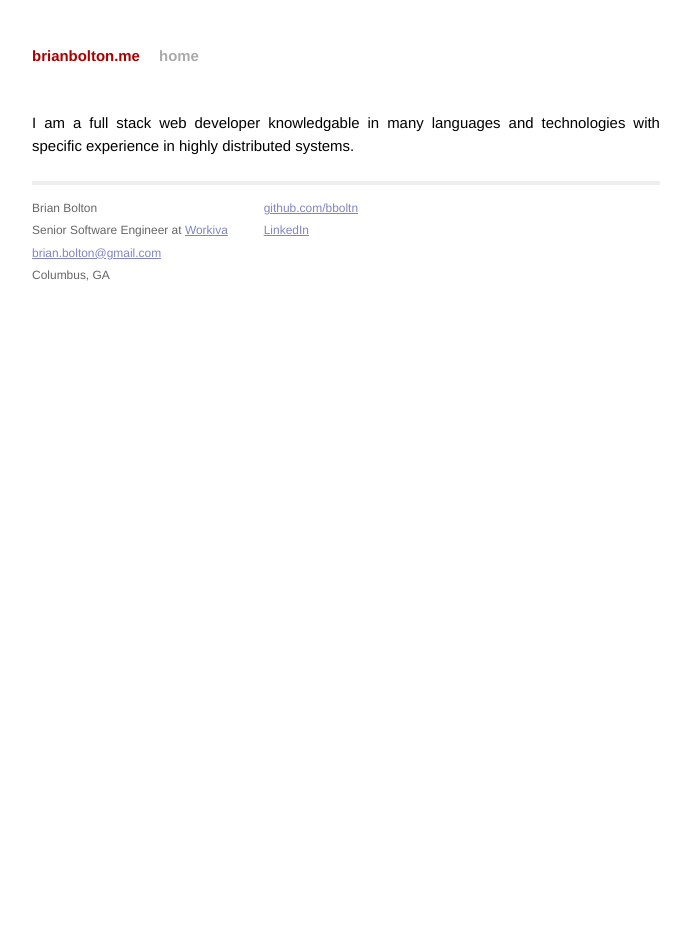
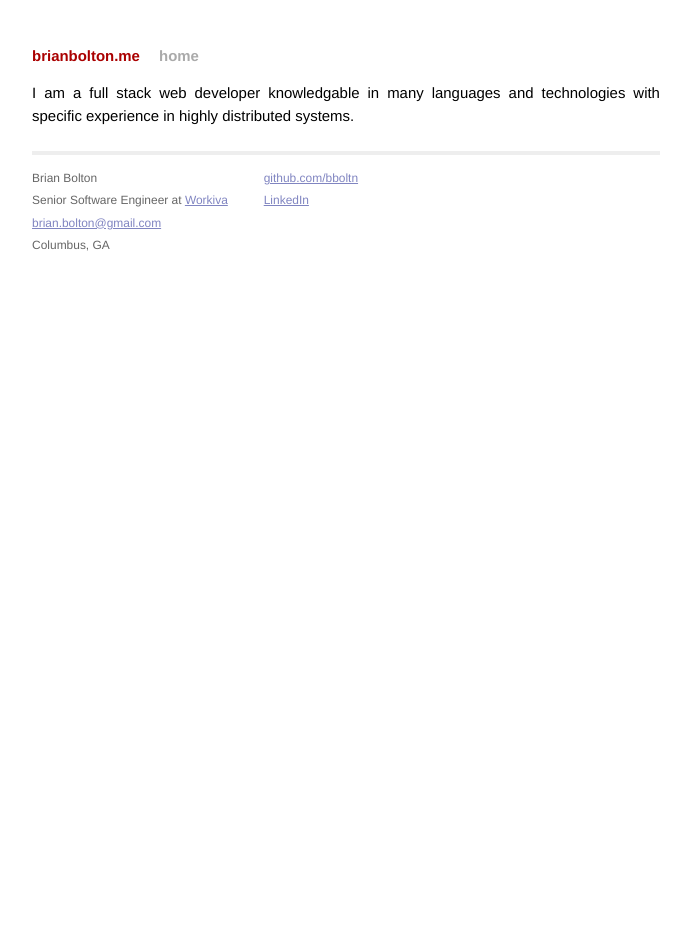
Before and after one commit to bboltn/bboltn.github.io, a Jekyll site: the page built from index.html, in a window 1280 px wide. Shown: the whole page, without its empty margins (294-985 px from the left). Built offline with Jekyll 4.4.1, drawn with Linux system fonts in a browser that asks for light colours.

Commit message:
Remove margin from title and h1

```diff
--- a/css/main.css
+++ b/css/main.css
@@ -22,7 +22,6 @@ body {
 h1, h2, h3, h4, h5, h6 {
   font-size: 100%; }
 
-h1 { margin-bottom: 1em; }
 p { margin: 1em 0; }
 
 a         { color: #00a; }
@@ -70,7 +69,6 @@ a:visited { color: #a0a; }
 
 .title {
   display: inline-block;
-  margin-bottom: 2em;
 }
 
 .title a {
```
